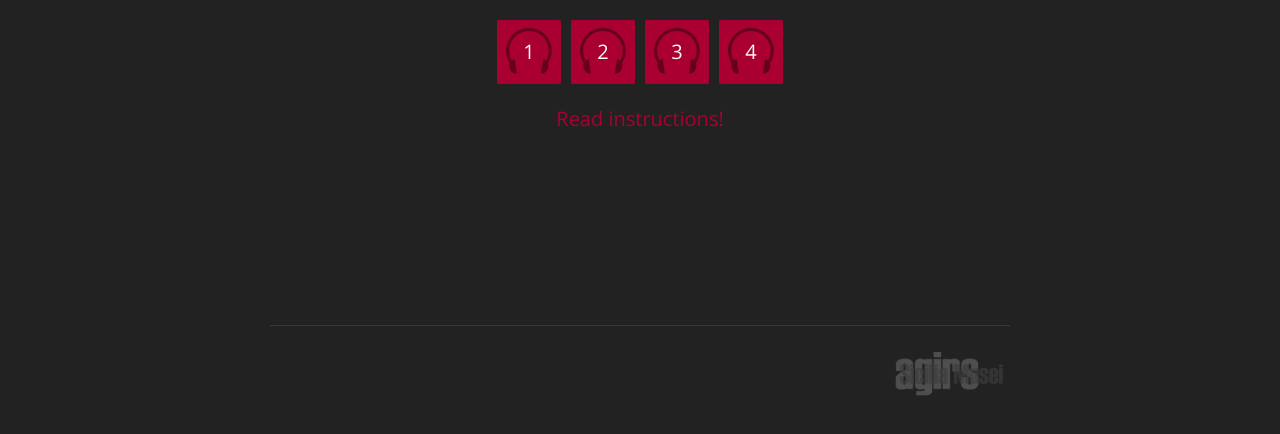
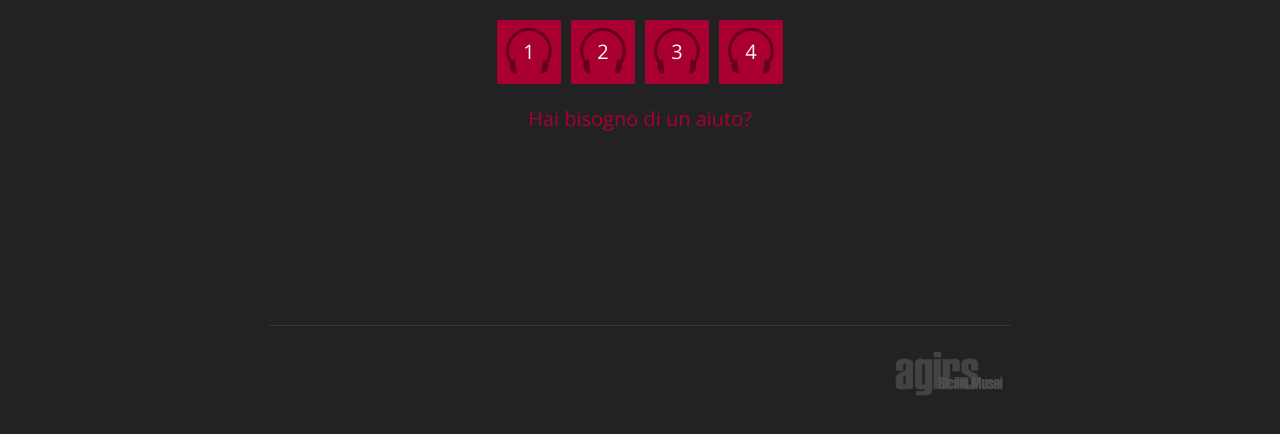
Before and after one commit to giannimessina/audioguide, a Jekyll site: the page built from index.md, in a window 1280 px wide. Shown: the part 168-602 px from the top of the page. Built offline with Jekyll 4.4.1, drawn with Linux system fonts in a browser that asks for light colours.

Commit message:
Translation

```diff
--- a/_layouts/default.html
+++ b/_layouts/default.html
@@ -41,7 +41,7 @@ Title: {{ my_page.title }}
 -->
 <p class="skip-text">
   <a href="{{ site.baseurl }}/welcome">
-      Read instructions!
+      Hai bisogno di un aiuto?
   </a>
 </p>
 </div>
```
Also changed, not shown: assets/img/logo/acmi-white.png, assets/img/meta/og-image.jpg.
